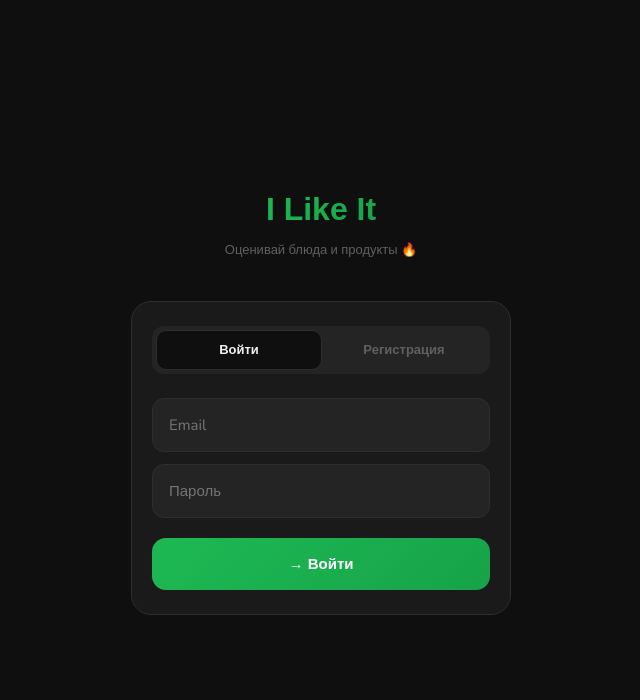
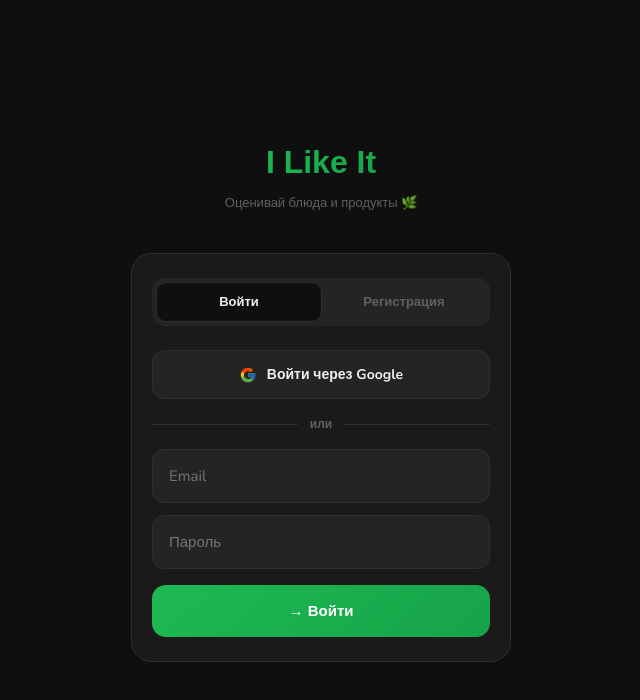
Before and after one commit to jav4Script9/ilikeit, a React (Vite) app: page /auth in a window 1280 px wide. Shown: the top 700 px of the page, without its empty margins (319-959 px from the left). Built offline with nearby package versions, Linux system fonts and the light colour scheme; a web font is replaced by a local one.

Commit message:
add google auth

```diff
--- a/src/lib/supabase.js
+++ b/src/lib/supabase.js
@@ -1,7 +1,7 @@
 import { createClient } from '@supabase/supabase-js'
 
 // Замени на свои данные из Supabase Dashboard → Settings → API
-const SUPABASE_URL = 'https://oeuskmkmbrdqodreypuk.supabase.co'
-const SUPABASE_ANON_KEY = 'eyJhbGciOiJIUzI1NiIsInR5cCI6IkpXVCJ9.eyJpc3MiOiJzdXBhYmFzZSIsInJlZiI6Im9ldXNrbWttYnJkcW9kcmV5cHVrIiwicm9sZSI6ImFub24iLCJpYXQiOjE3NzQyMzQzNDMsImV4cCI6MjA4OTgxMDM0M30.2SLGFzWXuTdGi-Q56iBRVIC9TK4aTtwYshqgSFKEkE4'
+const SUPABASE_URL = 'https://ТВОЙ_ПРОЕКТ.supabase.co'
+const SUPABASE_ANON_KEY = 'ТВОЙ_ANON_KEY'
 
 export const supabase = createClient(SUPABASE_URL, SUPABASE_ANON_KEY)
--- a/src/pages/AuthPage.jsx
+++ b/src/pages/AuthPage.jsx
@@ -4,10 +4,11 @@ import { supabase } from '../lib/supabase'
 
 export default function AuthPage() {
   const navigate = useNavigate()
-  const [mode, setMode] = useState('login') // login | register
+  const [mode, setMode] = useState('login')
   const [email, setEmail] = useState('')
   const [password, setPassword] = useState('')
   const [loading, setLoading] = useState(false)
+  const [googleLoading, setGoogleLoading] = useState(false)
   const [error, setError] = useState('')
   const [success, setSuccess] = useState('')
 
@@ -30,6 +31,18 @@ export default function AuthPage() {
     }
   }
 
+  async function handleGoogle() {
+    setGoogleLoading(true)
+    setError('')
+    const { error } = await supabase.auth.signInWithOAuth({
+      provider: 'google',
+      options: {
+        redirectTo: window.location.origin
+      }
+    })
+    if (error) { setError('Ошибка входа через Google'); setGoogleLoading(false) }
+  }
+
   const inputStyle = {
     width: '100%',
     background: 'var(--bg3)',
@@ -49,7 +62,6 @@ export default function AuthPage() {
       padding: '24px 20px',
       background: 'var(--bg)',
     }}>
-      {/* Логотип */}
       <div style={{
         fontFamily: 'Unbounded, sans-serif',
         fontSize: 32, fontWeight: 900,
@@ -61,10 +73,9 @@ export default function AuthPage() {
         I Like It
       </div>
       <div style={{ color: 'var(--text3)', fontSize: 13, marginBottom: 40 }}>
-        Оценивай блюда и продукты 🔥
+        Оценивай блюда и продукты 🌿
       </div>
 
-      {/* Карточка */}
       <div style={{
         width: '100%', maxWidth: 380,
         background: 'var(--bg2)',
@@ -96,6 +107,41 @@ export default function AuthPage() {
           ))}
         </div>
 
+        {/* Кнопка Google */}
+        <button
+          onClick={handleGoogle}
+          disabled={googleLoading}
+          style={{
+            width: '100%', padding: '14px',
+            background: 'var(--bg3)',
+            border: '1px solid var(--border)',
+            borderRadius: 12, marginBottom: 16,
+            display: 'flex', alignItems: 'center', justifyContent: 'center', gap: 10,
+            fontSize: 14, fontWeight: 700,
+            fontFamily: 'Nunito, sans-serif',
+            color: 'var(--text)',
+            opacity: googleLoading ? 0.7 : 1,
+            transition: 'all 0.2s',
+          }}
+        >
+          <svg width="18" height="18" viewBox="0 0 48 48">
+            <path fill="#FFC107" d="M43.6 20H24v8h11.3C33.6 32.4 29.2 35 24 35c-6.1 0-11-4.9-11-11s4.9-11 11-11c2.8 0 5.3 1 7.2 2.7l5.7-5.7C33.8 7.1 29.2 5 24 5 13.5 5 5 13.5 5 24s8.5 19 19 19c9.9 0 18.4-7.2 19-17l.1-1c0-1.3-.1-2.7-.5-4z"/>
+            <path fill="#FF3D00" d="M6.3 14.7l6.6 4.8C14.5 16 19 13 24 13c2.8 0 5.3 1 7.2 2.7l5.7-5.7C33.8 7.1 29.2 5 24 5c-7.7 0-14.3 4.4-17.7 9.7z"/>
+            <path fill="#4CAF50" d="M24 43c5.1 0 9.7-1.9 13.2-5l-6.1-5.2C29.2 34.3 26.7 35 24 35c-5.1 0-9.5-3.5-11.2-8.2l-6.6 5.1C9.8 38.7 16.4 43 24 43z"/>
+            <path fill="#1565C0" d="M43.6 20H24v8h11.3c-.8 2.3-2.3 4.2-4.2 5.6l6.1 5.2C40.8 35.5 44 30.2 44 24c0-1.3-.1-2.7-.4-4z"/>
+          </svg>
+          {googleLoading ? 'Загрузка...' : 'Войти через Google'}
+        </button>
+
+        {/* Разделитель */}
+        <div style={{
+          display: 'flex', alignItems: 'center', gap: 12, marginBottom: 16,
+        }}>
+          <div style={{ flex: 1, height: 1, background: 'var(--border)' }} />
+          <span style={{ color: 'var(--text3)', fontSize: 12, fontWeight: 700 }}>или</span>
+          <div style={{ flex: 1, height: 1, background: 'var(--border)' }} />
+        </div>
+
         <div style={{ display: 'flex', flexDirection: 'column', gap: 12 }}>
           <input
             style={inputStyle}
@@ -118,9 +164,9 @@ export default function AuthPage() {
 
         {error && (
           <div style={{
-            marginTop: 12, background: '#1DB95422', borderRadius: 10,
-            padding: '10px 14px', color: '#1DB954', fontSize: 13,
-            border: '1px solid #1DB95444',
+            marginTop: 12, background: '#e0555518', borderRadius: 10,
+            padding: '10px 14px', color: '#e05555', fontSize: 13,
+            border: '1px solid #e0555533',
           }}>
             {error}
           </div>
@@ -128,9 +174,9 @@ export default function AuthPage() {
 
         {success && (
           <div style={{
-            marginTop: 12, background: '#4CAF5022', borderRadius: 10,
-            padding: '10px 14px', color: '#4CAF50', fontSize: 13,
-            border: '1px solid #4CAF5044',
+            marginTop: 12, background: '#1DB95418', borderRadius: 10,
+            padding: '10px 14px', color: '#1DB954', fontSize: 13,
+            border: '1px solid #1DB95433',
           }}>
             {success}
           </div>
@@ -140,7 +186,7 @@ export default function AuthPage() {
           onClick={handleSubmit}
           disabled={loading}
           style={{
-            width: '100%', marginTop: 20, padding: '16px',
+            width: '100%', marginTop: 16, padding: '16px',
             background: loading ? 'var(--bg3)' : 'linear-gradient(135deg, var(--accent), var(--accent2))',
             color: loading ? 'var(--text3)' : '#fff',
             borderRadius: 14, fontSize: 15, fontWeight: 800,
```
